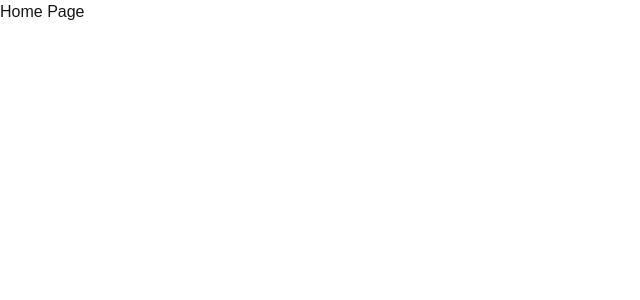
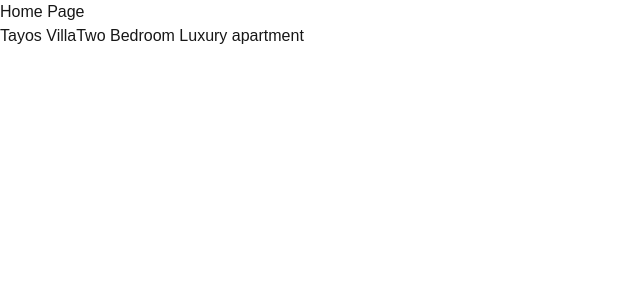
Before and after one commit to Depaytez/alx-project-0x02-setup, a Next.js app in the folder alx-project-0x02/: page /home in a window 1280 px wide. Shown: the top 300 px of the page, without its empty margins (0-640 px from the left). Built offline with nearby package versions, Linux system fonts and the light colour scheme.

Commit message:
updated the home page with a card

```diff
--- /dev/null
+++ b/alx-project-0x02/components/common/Card.tsx
@@ -0,0 +1,13 @@
+import React from 'react';
+import { CardProps } from '@/interfaces';
+
+const Card: React.FC<CardProps> = ({title, content}) => {
+ return(
+  <div className="card_class">
+   {title}
+   {content}
+  </div>
+ )
+}
+
+export default Card;
--- a/alx-project-0x02/interfaces/index.ts
+++ b/alx-project-0x02/interfaces/index.ts
@@ -1,3 +1,8 @@
 export interface Pill {
  text: string;
 }
+
+export interface CardProps {
+ title: string;
+ content: string;
+}
--- a/alx-project-0x02/pages/home.tsx
+++ b/alx-project-0x02/pages/home.tsx
@@ -1,7 +1,11 @@
+import React from 'react';
+import Card from '@/components/common/Card';
+
 const Home: React.FC = () => {
  return(
   <div>
    <h1>Home Page</h1>
+   <Card title='Tayos Villa' content='Two Bedroom Luxury apartment' />
   </div>
  );
 };
```
